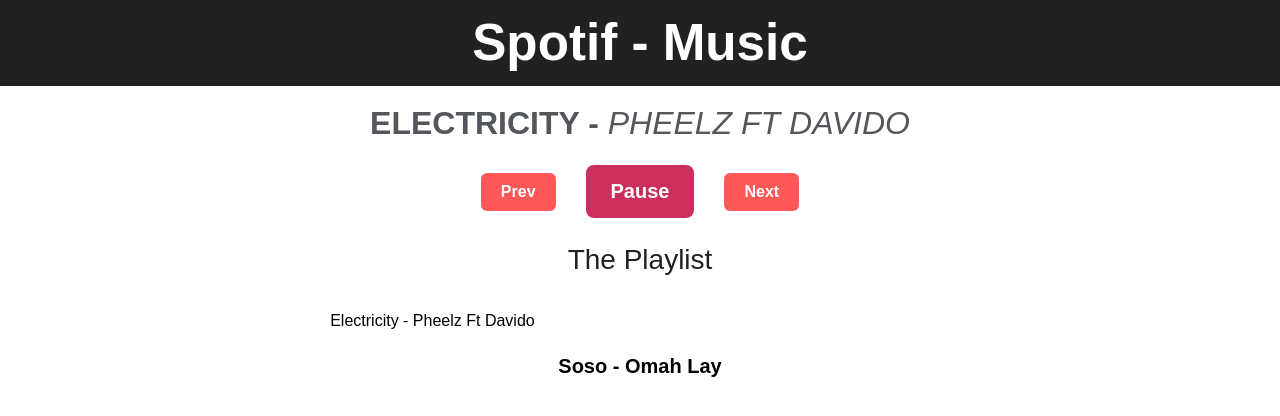
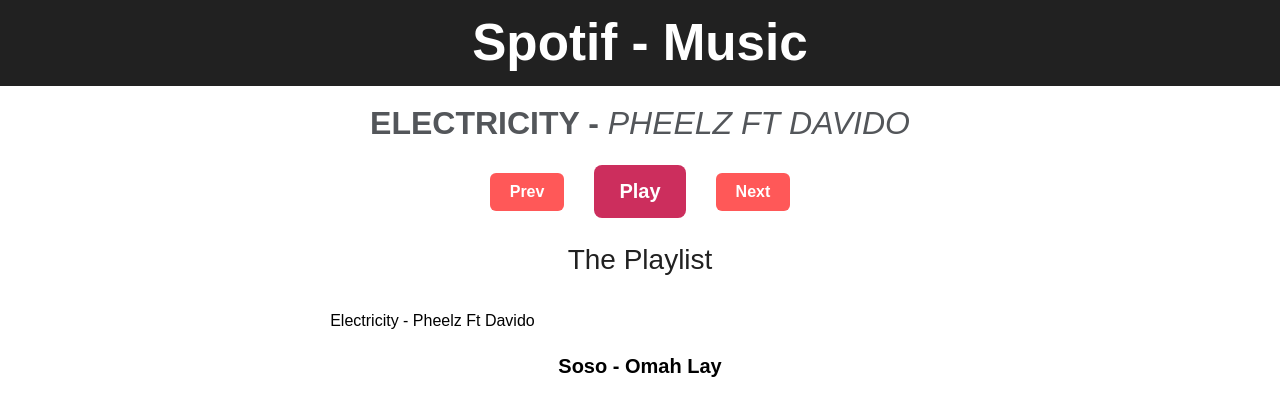
Before and after one commit to EgoLydia/spotif-music, a Vue app: page / in a window 1280 px wide. Shown: the top 416 px of the page. Built offline with nearby package versions, Linux system fonts and the light colour scheme.

Commit message:
Fix: fixed require path for src

```diff
--- a/src/App.vue
+++ b/src/App.vue
@@ -11,14 +11,14 @@
         </h2>
         <div class="controls">
           <button class="prev" @click="prev">Prev</button>
-          <button class="play" v-if="isPlaying" @click="play">Play</button>
+          <button class="play" v-if="!isPlaying" @click="play">Play</button>
           <button class="pause" v-else @click="pause">Pause</button>
           <button class="next" @click="next">Next</button>
         </div>
       </section>
       <section class="playlist">
         <h3>The Playlist</h3>
-        <button v-for="song in songs" :key="song.src" @click="play(song)"
+        <button v-for="song in songs" :key="song.title" @click="play(song)"
           :class="song.src === current.src ? 'song-playing' : 'song'">
           {{ song.title }} - {{ song.artiste }}
         </button>
@@ -29,6 +29,8 @@
 
 <script setup lang="ts">
 import { onMounted, ref } from "vue";
+import songImg from './assets/Omah_Lay_-_Soso.mp3'
+import song from './assets/Pheelz_Ft_Davido_-_Electricity.mp3'
 
 const isPlaying = ref(false);
 
@@ -40,12 +42,12 @@ const songs = ref([
   {
     title: " Electricity",
     artiste: "Pheelz Ft Davido",
-    src: import('./assets/Pheelz_Ft_Davido_-_Electricity.mp3')
+    src: song
   },
   {
     title: "Soso",
     artiste: "Omah Lay",
-    src: import('./assets/Omah_Lay_-_Soso.mp3')
+    src: songImg
   },
 ]);
 
```
